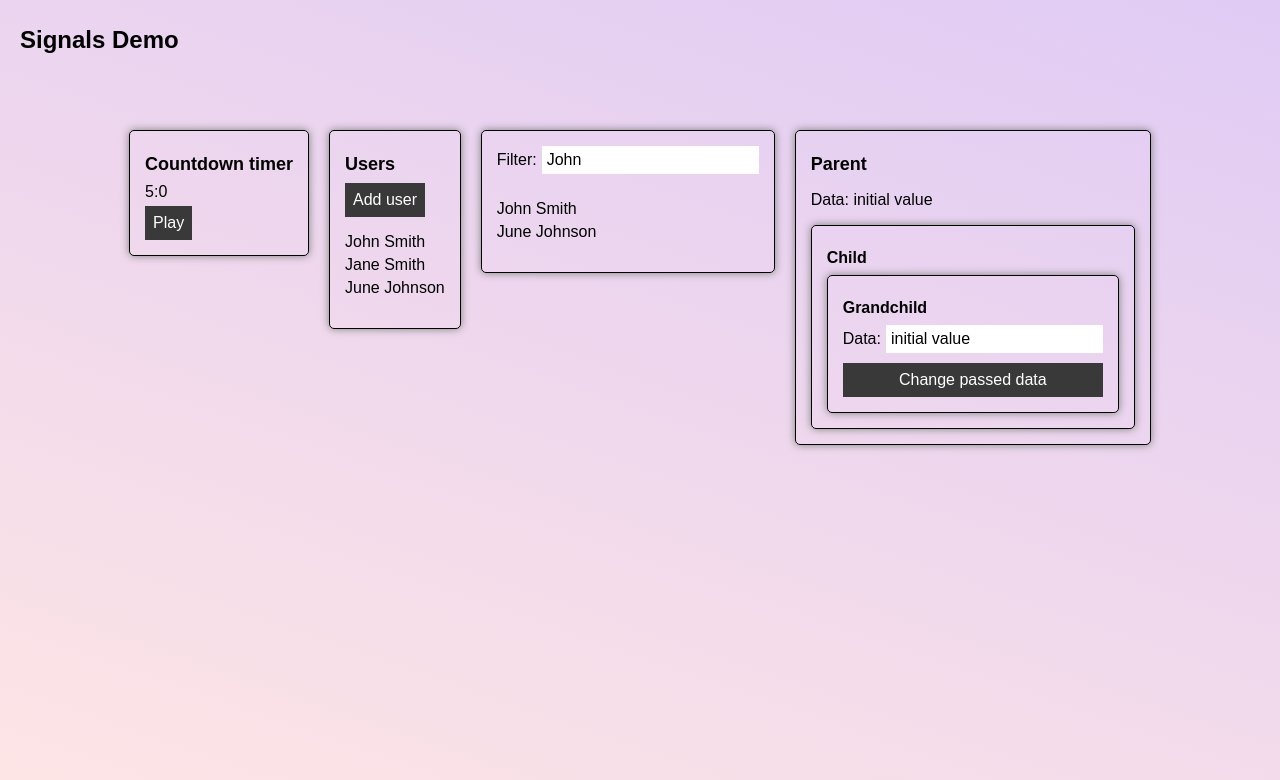
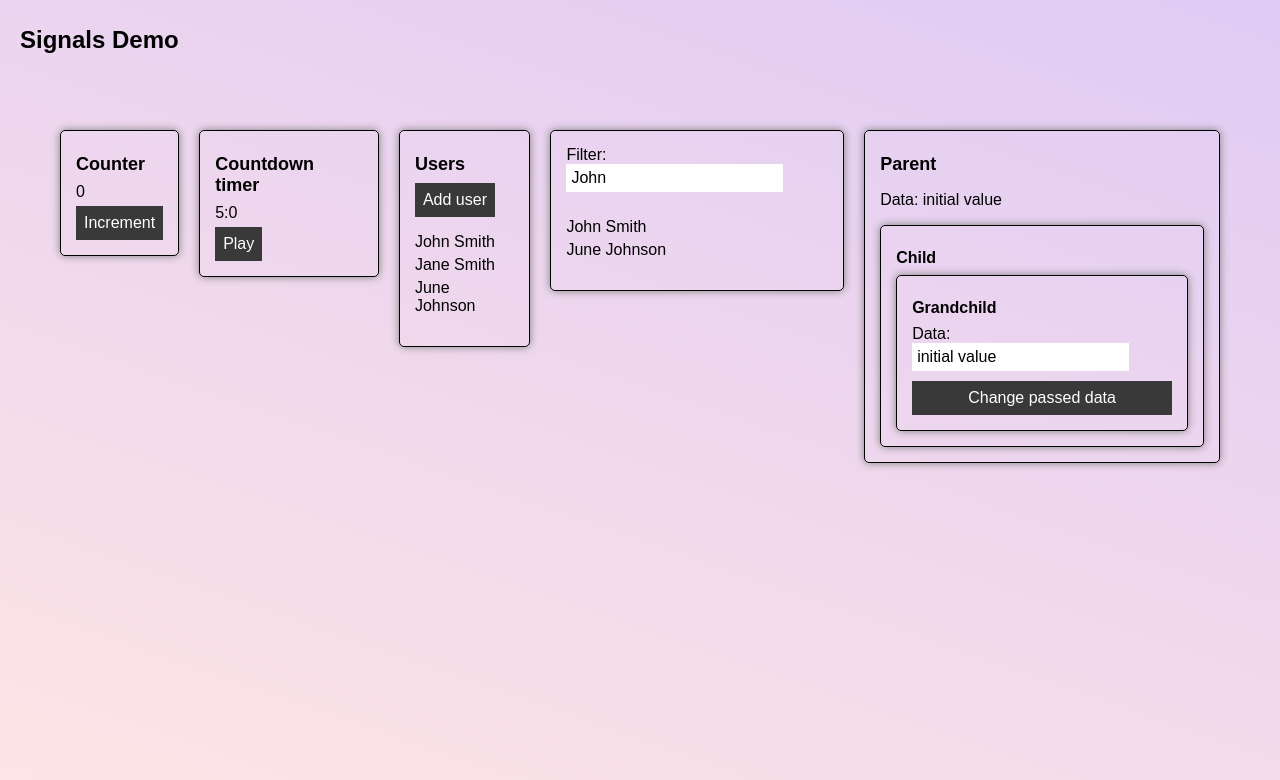
Before and after one commit to toniskobic/signals-demo, an Angular app: page / in a window 1280 px wide. Shown: the top 780 px of the page. Built offline with nearby package versions, Linux system fonts and the light colour scheme.

Commit message:
Added counter component

```diff
--- a/src/app/app.component.html
+++ b/src/app/app.component.html
@@ -3,6 +3,7 @@
 </header>
 <main>
   <section class="demos demos--center">
+    <app-counter></app-counter>
     <app-countdown></app-countdown>
     <app-users></app-users>
     <app-filtered-users></app-filtered-users>
--- a/src/app/app.component.ts
+++ b/src/app/app.component.ts
@@ -3,13 +3,14 @@ import { CountdownComponent } from './components/countdown/countdown.component';
 import { UsersComponent } from "./components/users/users.component";
 import { FilteredUsersComponent } from "./components/filtered-users/filtered-users.component";
 import { ParentComponent } from "./components/parent/parent.component";
+import { CounterComponent } from "./components/counter/counter.component";
 
 @Component({
     selector: 'app-root',
     templateUrl: './app.component.html',
     styleUrls: ['./app.component.scss'],
     standalone: true,
-    imports: [CountdownComponent, UsersComponent, FilteredUsersComponent, ParentComponent]
+    imports: [CountdownComponent, UsersComponent, FilteredUsersComponent, ParentComponent, CounterComponent]
 })
 export class AppComponent {
 }
--- /dev/null
+++ b/src/app/components/counter/counter.component.html
@@ -0,0 +1,5 @@
+<div class="demos__demo shadow">
+  <h3>Counter</h3>
+  <div class="counter">{{counter()}}</div>
+  <button (click)="increment()">Increment</button>
+</div>
--- /dev/null
+++ b/src/app/components/counter/counter.component.scss
@@ -0,0 +1,3 @@
+.counter {
+  margin-block: 5px;
+}
--- /dev/null
+++ b/src/app/components/counter/counter.component.ts
@@ -0,0 +1,16 @@
+import { Component, signal } from '@angular/core';
+
+@Component({
+  selector: 'app-counter',
+  templateUrl: './counter.component.html',
+  styleUrls: ['./counter.component.scss'],
+  standalone: true,
+})
+export class CounterComponent {
+
+  counter = signal(0);
+
+  increment() {
+    this.counter.update(counter => counter + 1);
+  }
+}
```
